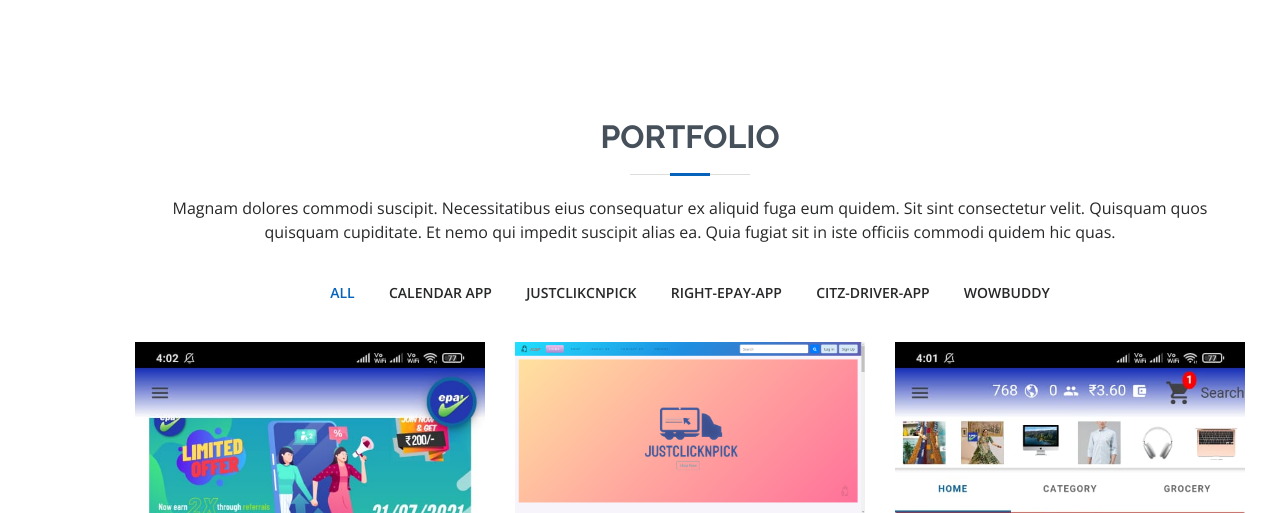
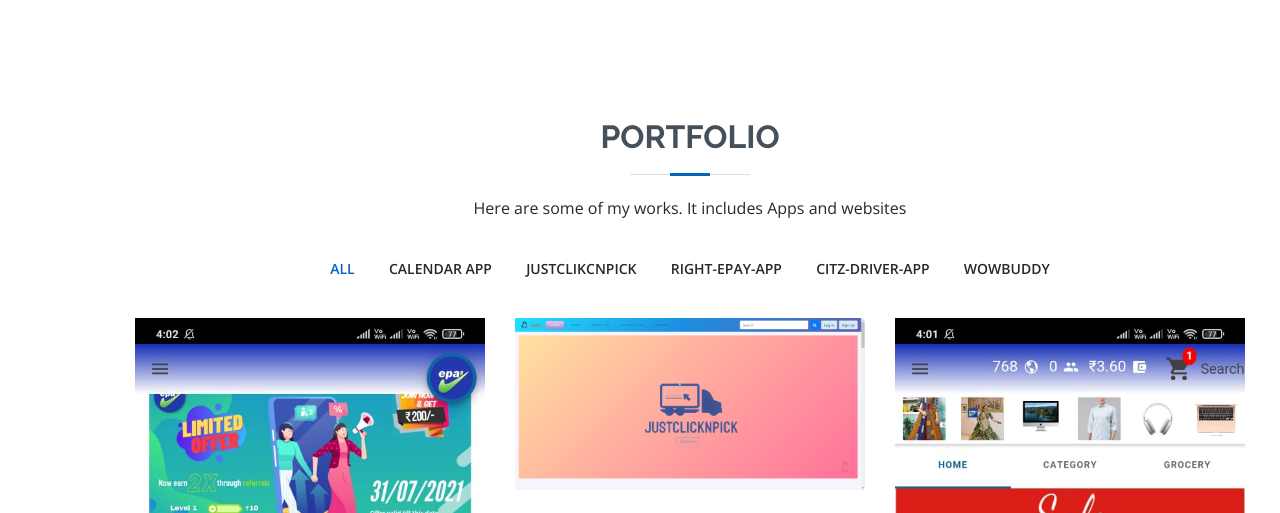
Before and after one commit to animeshagarwal96/Portfolio, a Django app: page /resume in a window 1280 px wide. Shown: the part 2909-3422 px from the top of the page. Run offline with Django 3.2, Linux system fonts and the light colour scheme; some libraries are stand-ins or nearby versions.

Commit message:
fifth commit

```diff
--- a/myPortfolio/settings.py
+++ b/myPortfolio/settings.py
@@ -26,7 +26,7 @@ BASE_DIR = Path(__file__).resolve().parent.parent
 SECRET_KEY = 'django-insecure-btjz^yz39t&kej!ps=fj$w_!rg1$4cgory$%0bi(ae^8sgl0_i'
 
 # SECURITY WARNING: don't run with debug turned on in production!
-DEBUG = False
+DEBUG = True
 
 ALLOWED_HOSTS = ["*"]
 
--- a/prof/templates/portfolio/base.html
+++ b/prof/templates/portfolio/base.html
@@ -160,12 +160,12 @@
     <footer id="footer">
       <div class="container">
         <h3>Animesh Agarwal</h3>
-        <p>Et aut eum quis fuga eos sunt ipsa nihil. Labore corporis magni eligendi fuga maxime saepe commodi placeat.</p>
+        <p>Owner and Founder of Animesh Consultancy Service</p>
         <div class="social-links">
           <a href="https://www.linkedin.com/in/animesh-agarwal-7b7153147/" target="_blank" class="linkedin"><i class="bx bxl-linkedin"></i></a>
         </div>
         <div class="copyright">
-          &copy; Copyright <strong><span>Resume</span></strong>. All Rights Reserved
+          &copy; Copyright <strong><span>ACC</span></strong>. All Rights Reserved
         </div>
       </div>
     </footer><!-- End Footer -->
--- a/prof/templates/portfolio/resume.html
+++ b/prof/templates/portfolio/resume.html
@@ -287,7 +287,7 @@
 
         <div class="section-title">
           <h2>Portfolio</h2>
-          <p>Magnam dolores commodi suscipit. Necessitatibus eius consequatur ex aliquid fuga eum quidem. Sit sint consectetur velit. Quisquam quos quisquam cupiditate. Et nemo qui impedit suscipit alias ea. Quia fugiat sit in iste officiis commodi quidem hic quas.</p>
+          <p>Here are some of my works. It includes Apps and websites</p>
         </div>
 
         <div class="row">
```
